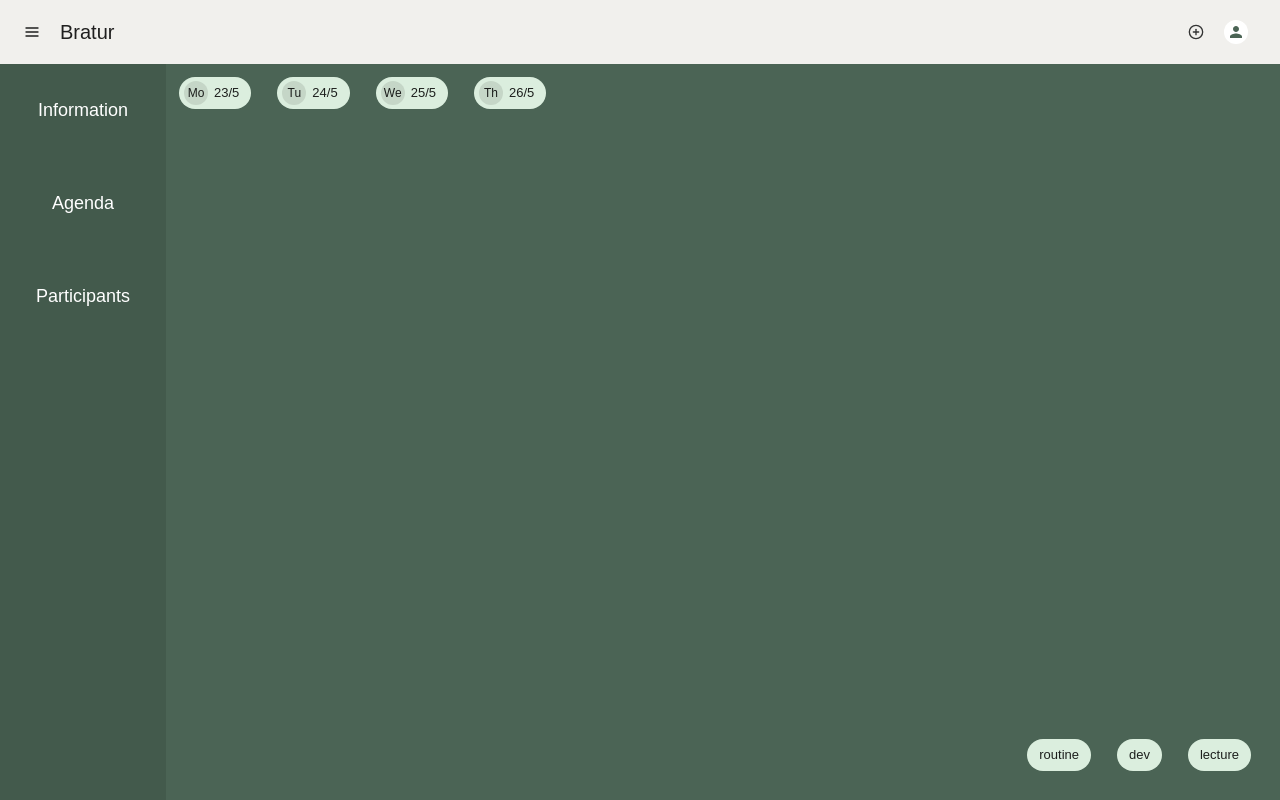
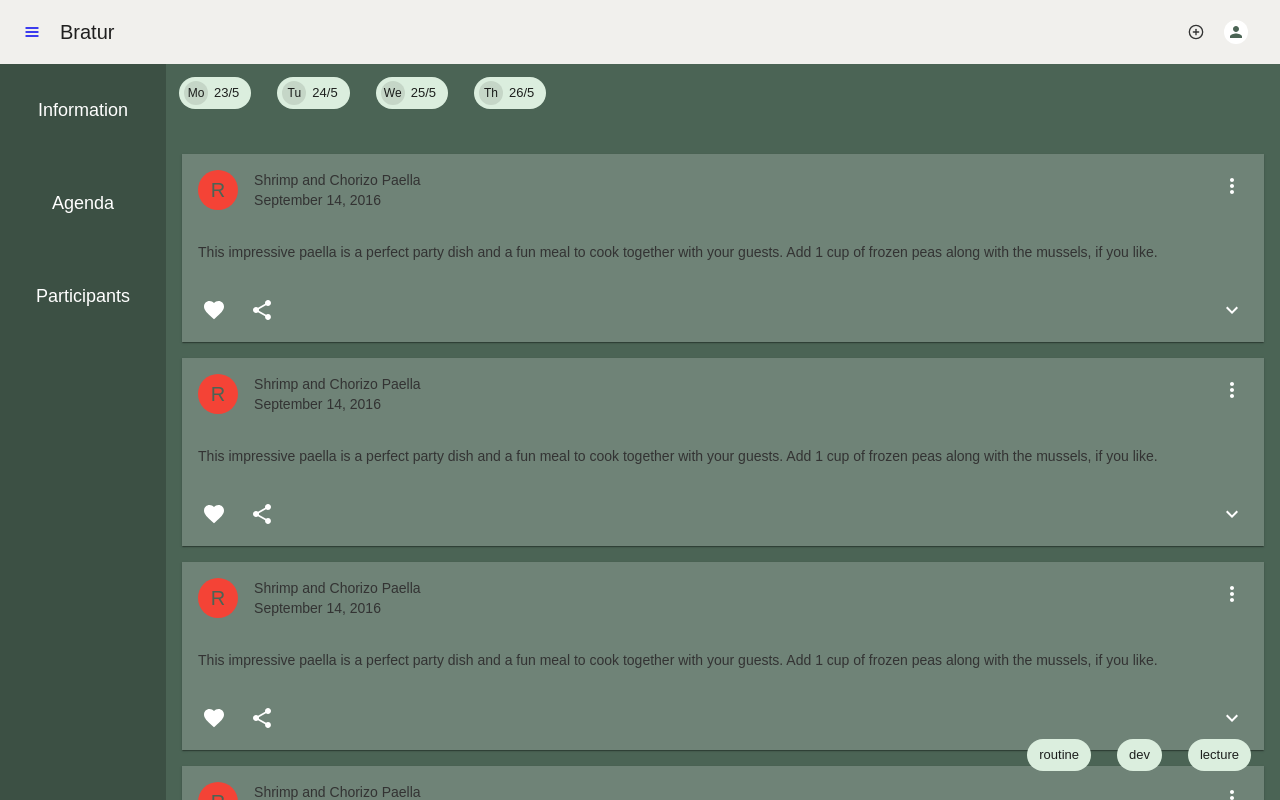
Before and after one commit to stavangler/web, a React (Create React App) app: page /trip/1 in a window 1280 px wide. Both pictures are taken after a click on the button "Agenda". Shown: the top 800 px of the page. Built offline with nearby package versions, Linux system fonts and the light colour scheme; no server answers.

Commit message:
entry results, some refactoring

```diff
--- a/public/index.html
+++ b/public/index.html
@@ -25,8 +25,11 @@
       Learn how to configure a non-root public URL by running `npm run build`.
     -->
     <style>
-        html,body, #root { height: 100%; }
-        #root { display: flex; flex-direction: column; }
+        #root {
+            min-height: 100vh;
+            display: flex;
+            flex-direction: column;
+        }
     </style>
     <title>React App</title>
   </head>
--- a/src/app.tsx
+++ b/src/app.tsx
@@ -1,6 +1,6 @@
 import React from 'react'
 import { createStyles, makeStyles, Theme } from '@material-ui/core/styles'
-import { BrowserRouter, Route, Switch } from "react-router-dom"
+import { BrowserRouter, Route, Switch, Link } from "react-router-dom"
 import { ThemeProvider, CssBaseline, AppBar, Toolbar, Typography, Button, IconButton, Avatar } from '@material-ui/core'
 import { theme } from './common/theme'
 import ProtectedRoute from './components/protected-route'
@@ -31,7 +31,9 @@ const App = () => {
                     <AppBar position="static" elevation={0}>
                         <Toolbar>
                             <IconButton edge="start" className={classes.stdButton} color="inherit" aria-label="menu">
-                                <Icon.Menu size={16} />
+                                <Link to="/dashboard">
+                                    <Icon.Menu size={16} />
+                                </Link>
                             </IconButton>
                             <Typography variant="h6" className={classes.title}>
                                 Bratur
--- a/src/common/theme.ts
+++ b/src/common/theme.ts
@@ -22,8 +22,8 @@ export const theme = createMuiTheme({
         },
         secondary: {
             main: knowitColors.forest,
-            light: lighten(knowitColors.forest, 0.1),
-            dark: darken(knowitColors.forest, 0.1),
+            light: lighten(knowitColors.forest, 0.2),
+            dark: darken(knowitColors.forest, 0.2),
         },
         background: {
             default: knowitColors.forest,
@@ -38,6 +38,7 @@ export const theme = createMuiTheme({
         },
         text: {
             primary: knowitColors.black,
+            secondary: knowitColors.black,
         },
         type: 'dark',
     },
--- /dev/null
+++ b/src/components/entry-item.tsx
@@ -0,0 +1,121 @@
+import React from 'react'
+import { makeStyles, Theme, createStyles } from '@material-ui/core/styles'
+import clsx from 'clsx'
+import { Card, Collapse, CardActions, CardContent, CardMedia, Button, Typography, CardHeader, Avatar, IconButton, Box } from '@material-ui/core'
+import { red } from '@material-ui/core/colors'
+import FavoriteIcon from '@material-ui/icons/Favorite'
+import ShareIcon from '@material-ui/icons/Share'
+import ExpandMoreIcon from '@material-ui/icons/ExpandMore'
+import MoreVertIcon from '@material-ui/icons/MoreVert'
+
+const useStyles = makeStyles((theme: Theme) =>
+    createStyles({
+        root: {
+            borderRadius: 0,
+            background: theme.palette.secondary.light
+            // maxWidth: 345,
+        },
+        // media: {
+        //     height: 0,
+        //     paddingTop: '56.25%', // 16:9
+        // },
+        expand: {
+            transform: 'rotate(0deg)',
+            marginLeft: 'auto',
+            transition: theme.transitions.create('transform', {
+                duration: theme.transitions.duration.shortest,
+            }),
+        },
+        expandOpen: {
+            transform: 'rotate(180deg)',
+        },
+        avatar: {
+            backgroundColor: red[500],
+        },
+    }),
+)
+
+const EntryItem = () => {
+    const classes = useStyles()
+    const [expanded, setExpanded] = React.useState(false)
+
+    const handleExpandClick = () => {
+        setExpanded(!expanded)
+    }
+
+    return (
+        <Card className={classes.root}>
+            <CardHeader
+                avatar={
+                    <Avatar aria-label="recipe" className={classes.avatar}>
+                        R
+          </Avatar>
+                }
+                action={
+                    <IconButton aria-label="settings">
+                        <MoreVertIcon />
+                    </IconButton>
+                }
+                title="Shrimp and Chorizo Paella"
+                subheader="September 14, 2016"
+            />
+            {/* <CardMedia
+                className={classes.media}
+                image="/static/images/cards/paella.jpg"
+                title="Paella dish"
+            /> */}
+            <CardContent>
+                <Typography variant="body2" color="textSecondary" component="p">
+                    This impressive paella is a perfect party dish and a fun meal to cook together with your
+                    guests. Add 1 cup of frozen peas along with the mussels, if you like.
+        </Typography>
+            </CardContent>
+            <CardActions disableSpacing>
+                <IconButton aria-label="add to favorites">
+                    <FavoriteIcon />
+                </IconButton>
+                <IconButton aria-label="share">
+                    <ShareIcon />
+                </IconButton>
+                <IconButton
+                    className={clsx(classes.expand, {
+                        [classes.expandOpen]: expanded,
+                    })}
+                    onClick={handleExpandClick}
+                    aria-expanded={expanded}
+                    aria-label="show more"
+                >
+                    <ExpandMoreIcon />
+                </IconButton>
+            </CardActions>
+            <Collapse in={expanded} timeout="auto" unmountOnExit>
+                <CardContent>
+                    <Typography paragraph>Method:</Typography>
+                    <Typography paragraph>
+                        Heat 1/2 cup of the broth in a pot until simmering, add saffron and set aside for 10
+                        minutes.
+          </Typography>
+                    <Typography paragraph>
+                        Heat oil in a (14- to 16-inch) paella pan or a large, deep skillet over medium-high
+                        heat. Add chicken, shrimp and chorizo, and cook, stirring occasionally until lightly
+                        browned, 6 to 8 minutes. Transfer shrimp to a large plate and set aside, leaving chicken
+                        and chorizo in the pan. Add pimentón, bay leaves, garlic, tomatoes, onion, salt and
+                        pepper, and cook, stirring often until thickened and fragrant, about 10 minutes. Add
+                        saffron broth and remaining 4 1/2 cups chicken broth; bring to a boil.
+          </Typography>
+                    <Typography paragraph>
+                        Add rice and stir very gently to distribute. Top with artichokes and peppers, and cook
+                        without stirring, until most of the liquid is absorbed, 15 to 18 minutes. Reduce heat to
+                        medium-low, add reserved shrimp and mussels, tucking them down into the rice, and cook
+                        again without stirring, until mussels have opened and rice is just tender, 5 to 7
+                        minutes more. (Discard any mussels that don’t open.)
+          </Typography>
+                    <Typography>
+                        Set aside off of the heat to let rest for 10 minutes, and then serve.
+          </Typography>
+                </CardContent>
+            </Collapse>
+        </Card>
+    )
+}
+export default EntryItem
--- a/src/components/flat-tabs.tsx
+++ b/src/components/flat-tabs.tsx
@@ -9,10 +9,10 @@ const useStyles = makeStyles((theme: Theme) =>
     createStyles({
         root: {
             display: 'flex',
-            height: '100%',
+            flex: 1
         },
         horizontal: { flexDirection: 'row', width: '100%' },
-        vertical: { flexDirection: 'column', height: '100%' },
+        vertical: { flexDirection: 'column' },
         menu: {
             display: 'flex',
             // flex: 1
@@ -61,12 +61,10 @@ const FlatTabs = (props: any) => {
                     )
                 }
             </div>
-
+            {/*
             <div className={classes.auxiliary}>
-                {
-                    props.children[index].menu ?? null
-                }
-            </div>
+                { props.children[index].menu() ?? null }
+            </div> */}
         </div>
     )
 }
--- a/src/pages/dashboard-page.tsx
+++ b/src/pages/dashboard-page.tsx
@@ -1,4 +1,4 @@
-import React from 'react'
+import React, { useEffect} from 'react'
 import { createStyles, makeStyles, Theme } from '@material-ui/core/styles'
 import { Box, Grid } from '@material-ui/core'
 import TripItem from '../components/trip-item'
--- a/src/pages/trip-page.tsx
+++ b/src/pages/trip-page.tsx
@@ -1,6 +1,6 @@
 import React from 'react'
 import { createStyles, makeStyles, Theme, useTheme } from '@material-ui/core/styles'
-import agenda from './trip-page/agenda'
+import Agenda from './trip-page/agenda'
 import Participants from './trip-page/participants'
 import Information from './trip-page/information'
 import FlatTabs from '../components/flat-tabs'
@@ -25,9 +25,9 @@ const TripPage = (props: any) => {
             axis="vertical"
             menuBg={theme.palette.secondary.dark}
             children={[
-                { icon: <Icon.Info size={16} />, label: 'Information', content: <Information tripId={tripId} /> },
-                { icon: <Icon.Clipboard size={16} />, label: 'Agenda', menu: agenda().menu, content: agenda().content },
-                { icon: <Icon.Users size={16} />, label: 'Participants', content: <Participants tripId={tripId} /> }
+                { icon: <Icon.Info size={16} />, label: 'Information', content: <Information /> },
+                { icon: <Icon.Clipboard size={16} />, label: 'Agenda', content: <Agenda /> },
+                { icon: <Icon.Users size={16} />, label: 'Participants', content: <Participants /> }
             ]} ></FlatTabs>
     )
 }
--- a/src/pages/trip-page/agenda.tsx
+++ b/src/pages/trip-page/agenda.tsx
@@ -1,11 +1,18 @@
 import React, { useContext, useEffect, useRef } from 'react'
 import { createStyles, makeStyles, Theme, useTheme } from '@material-ui/core/styles'
-import { Avatar, Box, Chip } from '@material-ui/core'
+import { Avatar, Box, Chip, Typography } from '@material-ui/core'
 import * as Icon from 'react-feather'
 import { v4 as uuidv4 } from 'uuid'
+import { tripStore } from '../../stores/trip-store'
+import { observer } from 'mobx-react'
+import EntryItem from '../../components/entry-item'
 
 const useStyles = makeStyles((theme: Theme) =>
     createStyles({
+        root: {
+            display: 'flex',
+            flexDirection: 'column',
+        },
         menuContainer: {
             display: 'flex',
             flexDirection: 'row',
@@ -14,22 +21,27 @@ const useStyles = makeStyles((theme: Theme) =>
             flex: 1,
             margin: '1em',
         },
-        contentRoot: {
+        daysRoot: {
             display: 'flex',
             overflow: 'auto',
             width: '100%'
         },
-        contentContainer: {
+        daysContainer: {
             display: 'flex',
             width: 0
         },
-        contentChip: {
+        daysChip: {
             margin: '1em',
         },
+        auxiliary: {
+            position: 'fixed',
+            bottom: 0,
+            right: 0
+        }
     }),
 )
 
-const agenda = () => {
+const Agenda = observer(() => {
 
     const classes = useStyles()
     const theme = useTheme()
@@ -43,30 +55,19 @@ const agenda = () => {
 
     const testFilters = ['routine', 'dev', 'lecture']
 
-    return {
-        menu:
-            <Box m={2} className={classes.menuContainer}>
-                {
-                    testFilters.map((f: any) =>
-                        <Chip
-                            className={classes.menuChip}
-                            key={uuidv4()}
-                            label={f}
-                            clickable
-                            color="primary"
-                        />
+    useEffect(() => {
+        const testquery = { tripId: 1, date: '2019-09-20' }
+        tripStore.loadEntries(testquery)
+    })
 
-                    )
-                }
-            </Box>
-        ,
-        content:
-            <Box my={0} className={classes.contentRoot}>
-                <Box className={classes.contentContainer}>
+    return (
+        <Box my={0} className={classes.root}>
+            <Box my={0} className={classes.daysRoot}>
+                <Box className={classes.daysContainer}>
                     {
                         testDays.map((d: any) =>
                             <Chip
-                                className={classes.contentChip}
+                                className={classes.daysChip}
                                 key={uuidv4()}
                                 avatar={<Avatar>{d.day}</Avatar>}
                                 label={d.label}
@@ -80,6 +81,30 @@ const agenda = () => {
                     }
                 </Box>
             </Box>
-    }
-}
-export default agenda
+            <Box m={2}>
+                {
+                    // tripStore.loadedEntries.map.......
+                    Array(5).fill(5).map((e: any) =>
+                        <Box my={2} key={uuidv4()}>
+                            <EntryItem />
+                        </Box>
+                    )
+                }
+            </Box>
+            <Box m={2} className={classes.auxiliary}>
+                {
+                    testFilters.map((f: any) =>
+                        <Chip
+                            className={classes.menuChip}
+                            key={uuidv4()}
+                            label={f}
+                            clickable
+                            color="primary"
+                        />
+                    )
+                }
+            </Box>
+        </Box>
+    )
+})
+export default Agenda
--- a/src/stores/trip-store.ts
+++ b/src/stores/trip-store.ts
@@ -3,6 +3,7 @@ import { types, getParent, flow } from "mobx-state-tree"
 import api from '../common/api'
 import { boolean } from "mobx-state-tree/dist/internal"
 
+// trip
 export const Trip = types.model("Trip", {
     id: types.identifierNumber,
     title: types.string,
@@ -12,11 +13,26 @@ export const Trip = types.model("Trip", {
     //...
 })
 
+// agenda entry
+export const Entry = types.model("Entry", {
+    id: types.identifierNumber,
+    date: types.string,
+    title: types.string,
+    description: types.string,
+    room: types.string,
+    starttime: types.string,
+    endtime: types.string,
+    //...
+})
+
 export const TripStore = types
     .model("TripStore", {
         isLoading: true,
         trips: types.map(Trip),
-        // selected: types.reference(Trip),
+        entries: types.map(Entry),
+        selectedTrip: types.safeReference(Trip),
+        selectedEntry: types.safeReference(Entry),
+
         // inEditMode: types.boolean
     })
     .views((self) => ({
@@ -26,41 +42,61 @@ export const TripStore = types
         get allTrips() {
             return values(self.trips)
         },
-        get select() {
-            throw new Error('Not implemented')
-        },
-        get edit() {
-            throw new Error('Not implemented')
+        get loadedEntries() {
+            return values(self.entries)
         }
+        // get select() {
+        //     throw new Error('Not implemented')
+        // },
+        // get edit() {
+        //     throw new Error('Not implemented')
+        // }
     }))
     .actions((self) => {
+        // const selectTrip = (tripId: number) => {
+
+        // }
+        // const getDayEntries = (tripId: number, date: string) => {
+        //     loadEntries({ tripId: tripId, date: date })
+        // }
         const markLoading = (isLoading: boolean) => {
             self.isLoading = isLoading
         }
-        const updateTrips = (items: any) => {
+        const setTrips = (items: any) => {
             values(self.trips)
             items.forEach((item: any) => {
                 self.trips.put(item)
             })
         }
+        const setEntries = (items: any) => {
+            values(self.entries)
+            items.forEach((item: any) => {
+                self.entries.put(item)
+            })
+        }
         const loadTrips = flow(function* loadTrips() {
             try {
-                // const query = { date: '2019-09-20' }
                 const query = {}
                 const result = yield api().postAsync('trips', query)
-
-                //const result = yield self.root.api.postAsync()
-                // const test: Promise<string> = async () => { return 'test'}
-                // const result = yield self.root.api.postAsync()
-                updateTrips(result)
+                // console.log(result)
+                setTrips(result)
                 markLoading(false)
             } catch (err) {
                 console.error("Failed to load trips", err)
             }
         })
+        const loadEntries = flow(function* loadEntries(query) {
+            try {
+                const result = yield api().postAsync('trip/agenda', query)
+                // console.log(result)
+                setEntries(result)
+            } catch (err) {
+                console.error("Failed to load entries", err)
+            }
+        })
 
         return {
-            // loadTrips,
+            loadEntries,
             afterCreate() {
                 loadTrips()
             }
```
Also changed, not shown: 1 other file (tests, documents, lock files or other folders).
